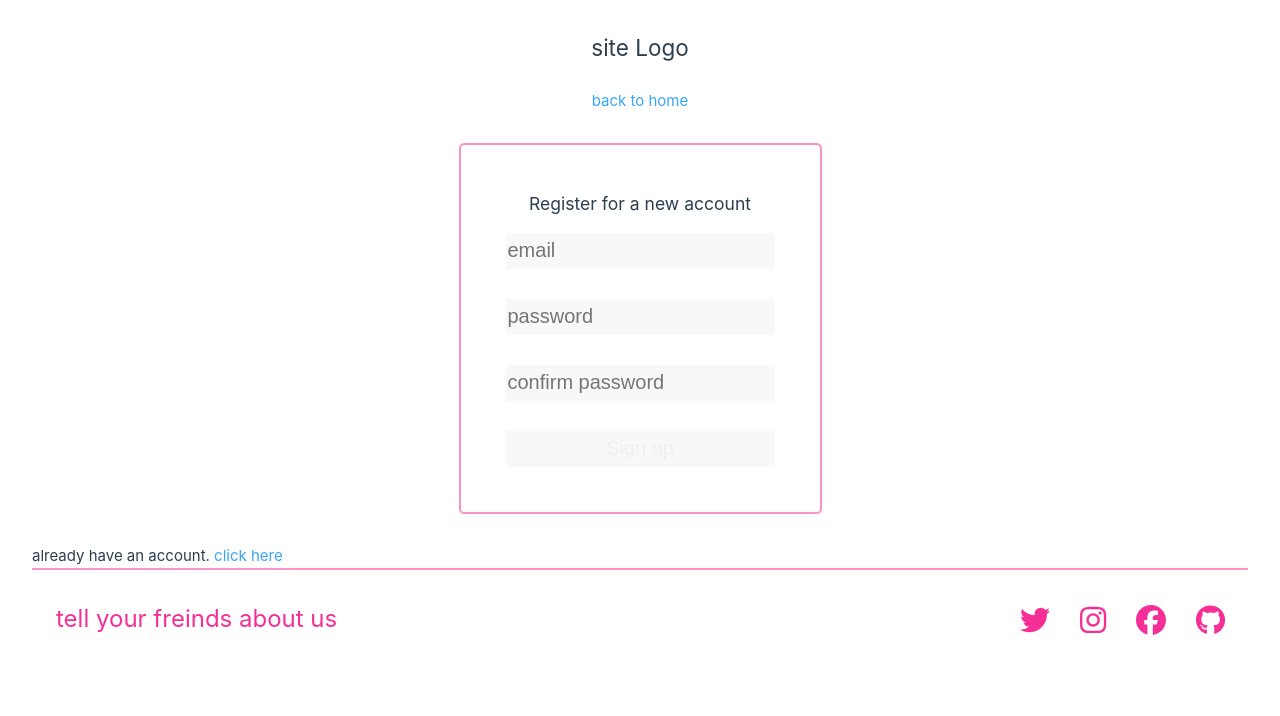
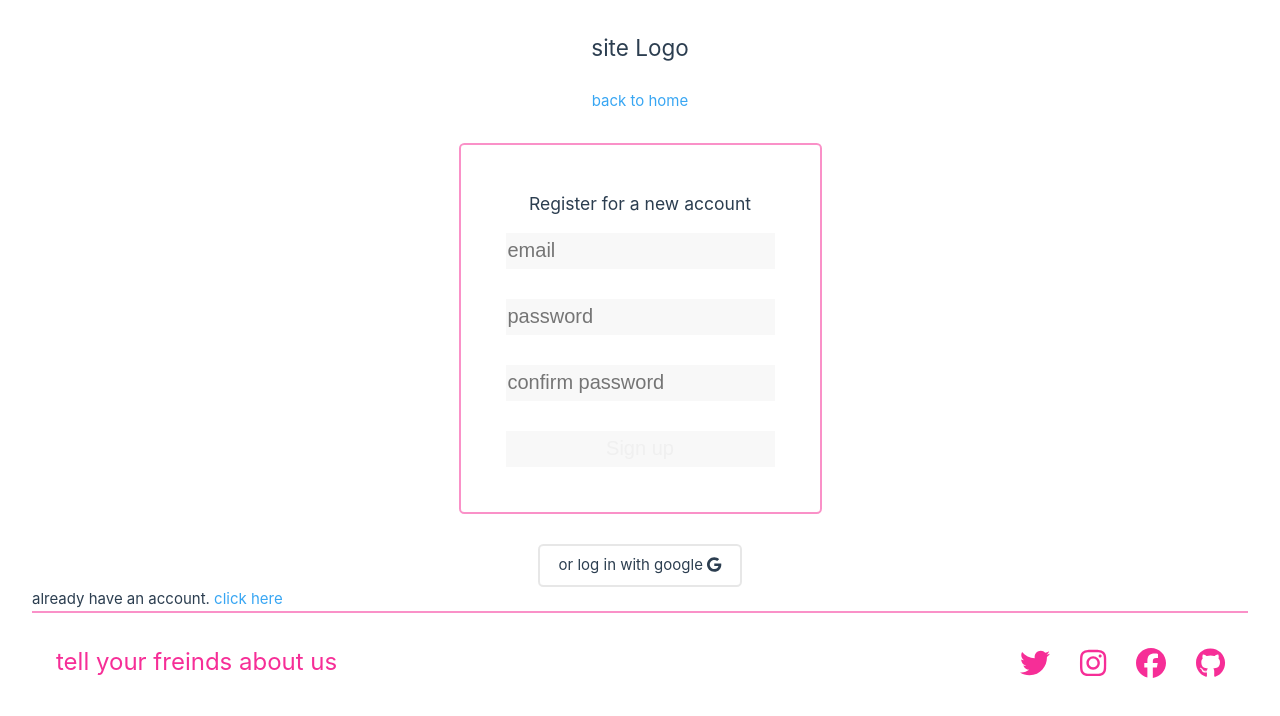
Before and after one commit to blbarr01/proto-shop, a Vue app: page /portal in a window 1280 px wide. Shown: the top 716 px of the page. Built offline with nearby package versions, Linux system fonts and the light colour scheme.

Commit message:
adds scaffolding for user login, registration, and 3rd party google login support

```diff
--- a/src/main.ts
+++ b/src/main.ts
@@ -4,7 +4,7 @@ import router from './router'
 import {createPinia} from 'pinia'
 import { library } from '@fortawesome/fontawesome-svg-core'
 import { FontAwesomeIcon } from '@fortawesome/vue-fontawesome'
-import { faTwitter, faInstagram, faFacebook, faGithub } from '@fortawesome/free-brands-svg-icons'
+import { faTwitter, faInstagram, faFacebook, faGithub, faGoogle } from '@fortawesome/free-brands-svg-icons'
 import { faAngleDoubleDown, faAngleDoubleUp, faMagnifyingGlass, faStar, faCircleUser } from '@fortawesome/free-solid-svg-icons'
 import './assets/main.css'
 
@@ -12,6 +12,7 @@ library.add(faTwitter,
     faInstagram,
     faFacebook,
     faGithub,
+    faGoogle,
     faAngleDoubleDown,
     faAngleDoubleUp,
     faMagnifyingGlass,
--- a/src/views/UserPortalView/LoginWidget.vue
+++ b/src/views/UserPortalView/LoginWidget.vue
@@ -17,12 +17,20 @@
 
 <script setup lang="ts">
     import {ref} from 'vue'
+    import { supabase } from '@/supabase'
     const loading = ref(false)
     const password = ref('')
     const email = ref('')
 
-    function handleLogin(){
+    async function handleLogin(){
+      try{
+        let { data, error } = await supabase.auth.signInWithPassword({
+        email: email.value,
+        password: password.value
+    })
+      }catch(error){
 
+      }
     }
 
 </script>
--- a/src/views/UserPortalView/RegistrationWidget.vue
+++ b/src/views/UserPortalView/RegistrationWidget.vue
@@ -1,7 +1,7 @@
 <template>
     <div class="widget-wrapper">
     <h3>Register for a new account</h3>
-    <form  @submit.prevent="handleLogin" class="form">
+    <form  @submit.prevent="registerUser" class="form">
           <input class="inputField" required type="email" placeholder="email" v-model="email" />
           <input type="password" name="password" placeholder="password" v-model="confPass">
           <input type="password" name="conf-password" placeholder="confirm password" v-model="pass">
@@ -13,34 +13,45 @@
           />
 
     </form>
+    <div v-if="errorMsg" class="error-msg">
+      <p>{{ errorMsg }}</p>
+    </div>
   </div>
   </template>
 
 <script setup lang="ts">
   import { ref } from 'vue'
   import { supabase } from '@/supabase'
+  import { useRouter } from 'vue-router'
 
   const loading = ref(false)
   const email = ref('')
   const pass = ref('')
   const confPass = ref('')
+  const router = useRouter()
+  const errorMsg = ref('');
 
 
-const handleLogin = async () => {
+  async function registerUser() {
+    if (pass.value === confPass.value && email.value != '') {
       try {
-    loading.value = true
-    const { error } = await supabase.auth.signInWithOtp({
+        let { data, error } = await supabase.auth.signUp({
           email: email.value,
+          password: pass.value
         })
-    if (error) throw error
-    alert('Check your email for the login link!')
+        if(error){
+          errorMsg.value = error.message
+          setTimeout(()=>errorMsg.value ='',5000)
+          throw error
+        }
+        router.push({name: "Account"})
       } catch (error) {
-    if (error instanceof Error) {
-      alert(error.message)
+        console.log(error);
+
       }
-  } finally {
-    loading.value = false
+      return;
   }
+
   }
 </script>
 
--- a/src/views/UserPortalView/index.vue
+++ b/src/views/UserPortalView/index.vue
@@ -6,6 +6,9 @@
     <div class="form-container">
         <RegistrationWidget v-if="portalToggle" />
         <LoginWidget v-else="portalToggle" />
+    </div>
+    <div class="auth-widget">
+        <p @click="loginWithGoogle">or log in with google <span><font-awesome-icon :icon="['fab', 'google']" /></span></p>
     </div>
     <p>
         <span v-if="portalToggle">already have an account. </span>
@@ -20,7 +23,20 @@
 import SiteFooter from '@/components/SiteFooter.vue';
 import LoginWidget from './LoginWidget.vue';
 import RegistrationWidget from './RegistrationWidget.vue';
+import { supabase } from '@/supabase';
 import { ref } from "vue"
+
+async function loginWithGoogle(){
+    try {
+        let { data, error } = await supabase.auth.signInWithOAuth({
+            provider: 'google'
+        })
+    } catch (error) {
+
+    }
+
+
+}
 
 const portalToggle = ref(true)
 console.log(portalToggle.value);
@@ -48,6 +64,23 @@ console.log(portalToggle.value);
      margin: 2em auto;
  }
 
+.auth-widget{
+    display: flex;
+    justify-content: center;
+    align-items: center;
+}
+
+.auth-widget>p{
+    padding: .5em 1.25em;
+    border: 2px solid var(--color-border);
+    border-radius: .33rem;
+}
+
+.auth-widget>p:hover{
+    border-color: var(--color-border-hover);
+    cursor: pointer;
+}
+
  .link{
     color: var(--brilliant-azure);
     cursor: pointer;
```
Lines whose indentation alone changed are shown as unchanged.
